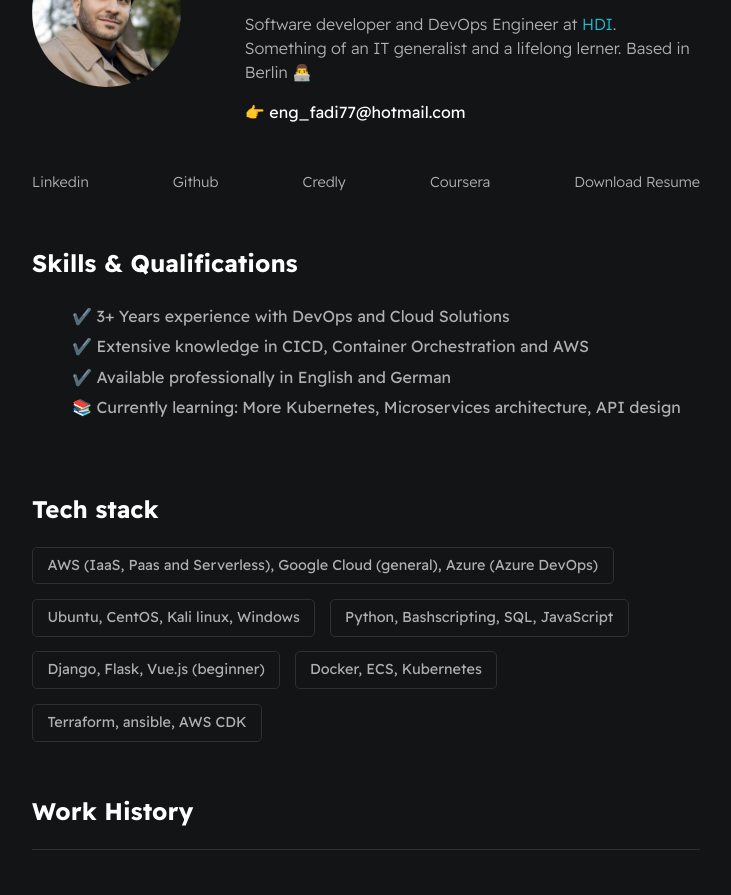
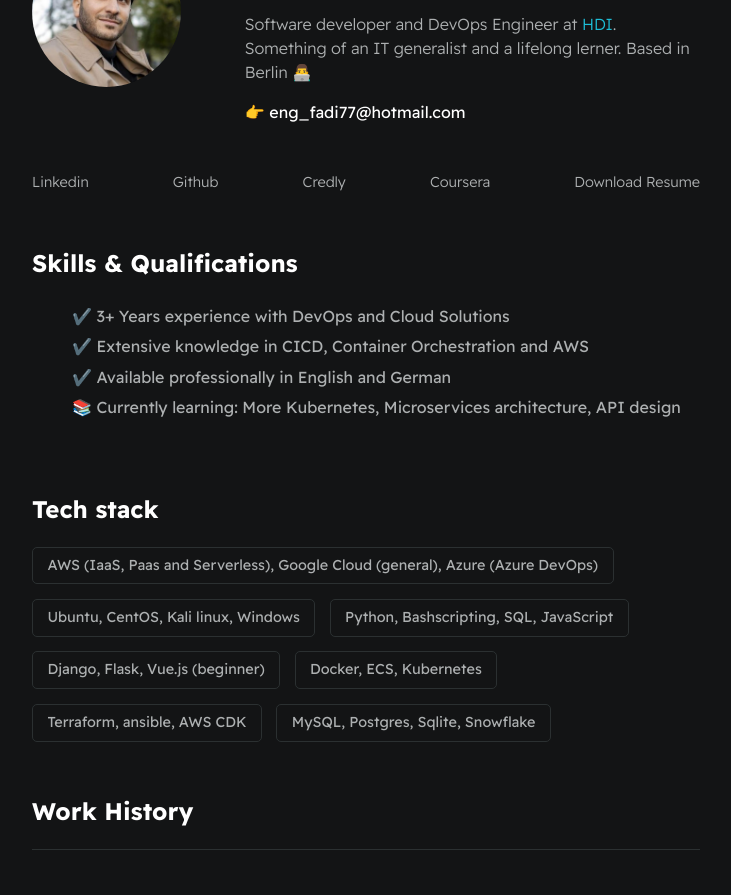
Before and after one commit to fadialsalti/digital_resume, a plain HTML site: page index.html in a window 1280 px wide. Shown: the part 156-1051 px from the top of the page, without its empty margins (274-1005 px from the left). Drawn offline with Linux system fonts and the light colour scheme.

Commit message:
added database skills

```diff
--- a/index.html
+++ b/index.html
@@ -50,6 +50,7 @@
                     <div class="card--techstack"><span>Django, Flask, Vue.js (beginner)</span></div>
                     <div class="card--techstack"><span>Docker, ECS, Kubernetes</span></div>
                     <div class="card--techstack"><span>Terraform, ansible, AWS CDK</span></div>
+                    <div class="card--techstack"><span>MySQL, Postgres, Sqlite, Snowflake</span></div>
                 </div>
             </section>
 
```
